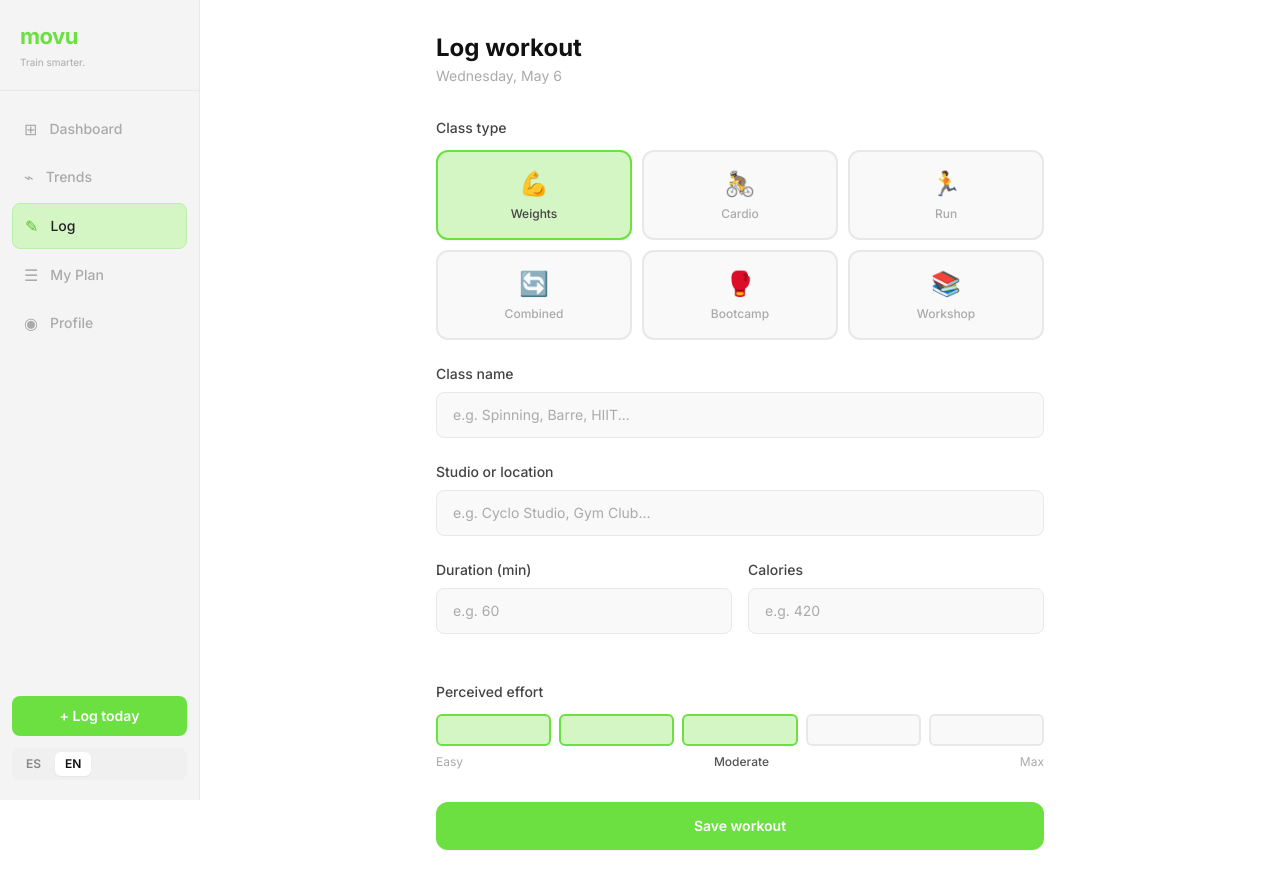
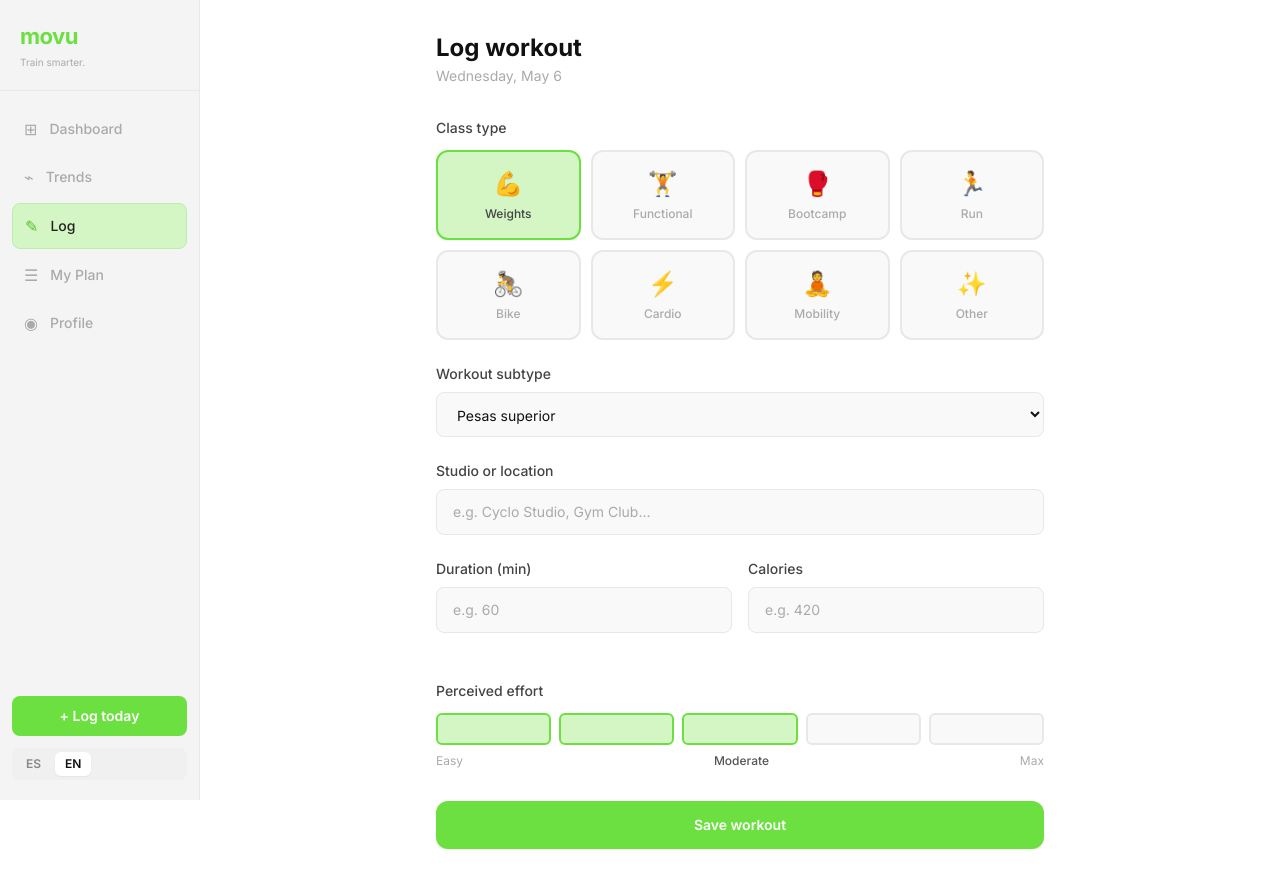
Before and after one commit to alonsoortegas/movu-app, a Next.js app: page /en/registro in a window 1280 px wide. Built offline with nearby package versions, Linux system fonts and the light colour scheme.

Commit message:
dropoff menu and update registro

```diff
--- a/app/[locale]/registro/page.tsx
+++ b/app/[locale]/registro/page.tsx
@@ -4,8 +4,35 @@ import { useState, useMemo } from "react";
 import { useTranslations, useLocale } from "next-intl";
 import type { WorkoutType } from "@/types";
 
-const CLASS_TYPE_KEYS: WorkoutType[] = ["weightlifting", "cardio", "running", "combined", "bootcamp", "workshop"];
-const CLASS_EMOJIS: Record<string, string> = { weightlifting: "💪", cardio: "🚴", running: "🏃", combined: "🔄", bootcamp: "🥊", workshop: "📚" };
+const CLASS_TYPE_KEYS: WorkoutType[] = ["weightlifting", "functional-fitness", "bootcamp", "running", "cycling", "cardio", "yoga", "other"];
+const CLASS_EMOJIS: Record<string, string> = {
+  weightlifting: "💪",
+  "functional-fitness": "🏋️",
+  bootcamp: "🥊",
+  running: "🏃",
+  cycling: "🚴",
+  cardio: "⚡",
+  yoga: "🧘",
+  other: "✨",
+};
+const WORKOUT_SUBTYPES_BY_TYPE: Record<string, string[]> = {
+  weightlifting: [
+    "Pesas superior",
+    "Pesas inferior",
+    "Pesas, brazos",
+    "Pesas, hombro",
+    "Pesas, pecho",
+    "Pesas, espalda",
+    "Pesas, pierna y glúteo",
+  ],
+  "functional-fitness": ["Funcional superior", "Funcional inferior", "Hyrox"],
+  bootcamp: ["Bootcamp"],
+  running: ["Correr exterior", "Correr en banda"],
+  cycling: ["Bici indoor", "Bici exterior"],
+  cardio: ["Caminar", "Elíptica", "Escaladora", "Hiking"],
+  yoga: ["Yoga", "Pilates", "Hot pilates", "Barre", "Hot barre", "Danza aérea"],
+  other: ["Pádel"],
+};
 
 export default function RegistroPage() {
   const t = useTranslations("registro");
@@ -15,7 +42,7 @@ export default function RegistroPage() {
     [locale]
   );
   const [type, setType] = useState<WorkoutType>("weightlifting");
-  const [className, setClassName] = useState("");
+  const [className, setClassName] = useState(WORKOUT_SUBTYPES_BY_TYPE.weightlifting[0]);
   const [studio, setStudio] = useState("");
   const [duration, setDuration] = useState("");
   const [calories, setCalories] = useState("");
@@ -25,7 +52,13 @@ export default function RegistroPage() {
   const [loading, setLoading] = useState(false);
   const [saveError, setSaveError] = useState<string | null>(null);
 
-  const showDistance = type === "running" || type === "cardio";
+  const subtypeOptions = WORKOUT_SUBTYPES_BY_TYPE[type] ?? [];
+  const showDistance = type === "running" || type === "cycling" || type === "cardio";
+
+  const handleTypeChange = (nextType: WorkoutType) => {
+    setType(nextType);
+    setClassName(WORKOUT_SUBTYPES_BY_TYPE[nextType]?.[0] ?? "");
+  };
 
   const handleSave = async (e: React.FormEvent) => {
     e.preventDefault();
@@ -50,7 +83,7 @@ export default function RegistroPage() {
         throw new Error(data.error ?? "Failed to save");
       }
       setType("weightlifting");
-      setClassName("");
+      setClassName(WORKOUT_SUBTYPES_BY_TYPE.weightlifting[0]);
       setStudio("");
       setDuration("");
       setCalories("");
@@ -74,9 +107,9 @@ export default function RegistroPage() {
       <form onSubmit={handleSave} className="space-y-5 md:space-y-6">
         <div>
           <label className="block text-sm font-medium text-[#444] mb-3">{t("classType")}</label>
-          <div className="grid grid-cols-3 gap-2 md:gap-2.5">
+          <div className="grid grid-cols-2 sm:grid-cols-4 gap-2 md:gap-2.5">
             {CLASS_TYPE_KEYS.map((key) => (
-              <button key={key} type="button" onClick={() => setType(key)}
+              <button key={key} type="button" onClick={() => handleTypeChange(key)}
                 className={`flex flex-col items-center gap-1 md:gap-1.5 py-3 md:py-4 rounded-xl border-2 transition-all ${type === key ? "bg-accent-light border-accent shadow-sm" : "bg-surface border-border hover:border-[#ccc]"}`}>
                 <span className="text-xl md:text-2xl">{CLASS_EMOJIS[key]}</span>
                 <span className={`text-[11px] md:text-xs font-medium ${type === key ? "text-[#444]" : "text-muted"}`}>{t(`classTypes.${key}`)}</span>
@@ -86,8 +119,12 @@ export default function RegistroPage() {
         </div>
         <div>
           <label className="block text-sm font-medium text-[#444] mb-2">{t("className")}</label>
-          <input type="text" value={className} onChange={(e) => setClassName(e.target.value)} placeholder={t("classPlaceholder")}
-            className="w-full bg-surface border border-border rounded-lg px-4 py-3 h-11 md:h-auto text-sm text-[#111] placeholder-muted outline-none focus:border-accent focus:ring-2 focus:ring-accent/20 transition-all" />
+          <select value={className} onChange={(e) => setClassName(e.target.value)}
+            className="w-full bg-surface border border-border rounded-lg px-4 py-3 h-11 md:h-auto text-sm text-[#111] outline-none focus:border-accent focus:ring-2 focus:ring-accent/20 transition-all">
+            {subtypeOptions.map((subtype) => (
+              <option key={subtype} value={subtype}>{subtype}</option>
+            ))}
+          </select>
         </div>
         <div>
           <label className="block text-sm font-medium text-[#444] mb-2">{t("studio")}</label>
--- a/app/api/activities/route.ts
+++ b/app/api/activities/route.ts
@@ -8,9 +8,13 @@ const CATEGORY_MAP: Record<string, string> = {
   weightlifting: 'strength',
   cardio: 'other',
   running: 'run',
+  cycling: 'ride',
   combined: 'hiit',
   bootcamp: 'hiit',
+  'functional-fitness': 'strength',
+  yoga: 'mobility',
   workshop: 'other',
+  other: 'other',
 }
 
 export async function POST(request: Request) {
--- a/messages/de.json
+++ b/messages/de.json
@@ -163,9 +163,13 @@
       "running": "Run",
       "combined": "Combined",
       "bootcamp": "Bootcamp",
-      "workshop": "Workshop"
+      "workshop": "Workshop",
+      "functional-fitness": "Functional",
+      "cycling": "Bike",
+      "yoga": "Mobility",
+      "other": "Other"
     },
-    "className": "Class name",
+    "className": "Workout subtype",
     "classPlaceholder": "e.g. Spinning, Barre, HIIT...",
     "studio": "Studio or location",
     "studioPlaceholder": "e.g. Cyclo Studio, Gym Club...",
--- a/messages/en.json
+++ b/messages/en.json
@@ -162,9 +162,13 @@
       "running": "Run",
       "combined": "Combined",
       "bootcamp": "Bootcamp",
-      "workshop": "Workshop"
+      "workshop": "Workshop",
+      "functional-fitness": "Functional",
+      "cycling": "Bike",
+      "yoga": "Mobility",
+      "other": "Other"
     },
-    "className": "Class name",
+    "className": "Workout subtype",
     "classPlaceholder": "e.g. Spinning, Barre, HIIT...",
     "studio": "Studio or location",
     "studioPlaceholder": "e.g. Cyclo Studio, Gym Club...",
--- a/messages/es.json
+++ b/messages/es.json
@@ -162,9 +162,13 @@
       "running": "Correr",
       "combined": "Combinado",
       "bootcamp": "Bootcamp",
-      "workshop": "Taller"
+      "workshop": "Taller",
+      "functional-fitness": "Funcional",
+      "cycling": "Bici",
+      "yoga": "Movilidad",
+      "other": "Otro"
     },
-    "className": "Nombre de la clase",
+    "className": "Subtipo de entrenamiento",
     "classPlaceholder": "ej. Spinning, Barre, HIIT...",
     "studio": "Estudio o lugar",
     "studioPlaceholder": "ej. Cyclo Studio, Gym Club, CDMX...",
```
Also changed, not shown: 2 other files (tests, documents, lock files or other folders).
